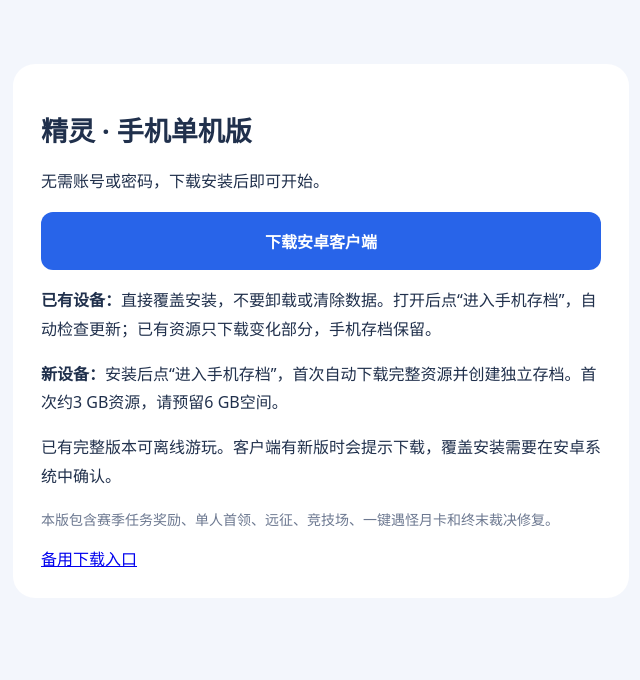
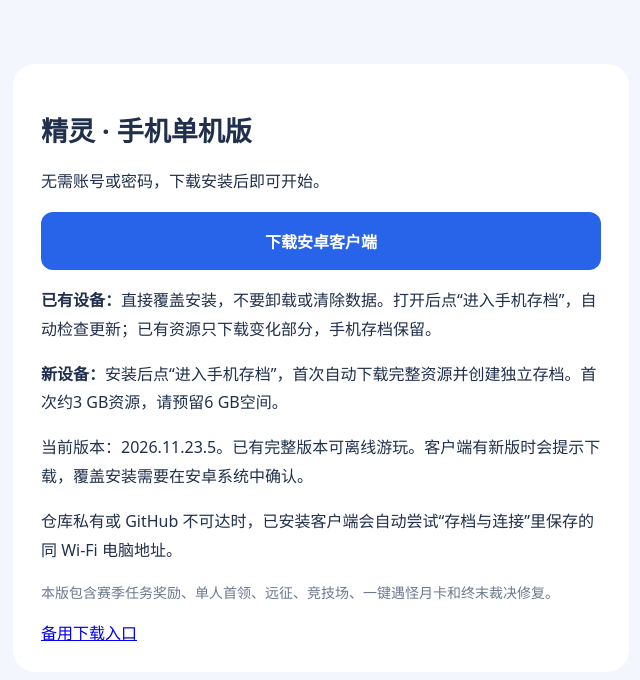
Before and after one commit to smileqc/elf-local-updates, a plain HTML site: page index.html in a window 1280 px wide. Shown: the whole page, without its empty margins (319-959 px from the left). Drawn offline with Linux system fonts and the light colour scheme.

Commit message:
Document APK version and automatic Wi-Fi fallback

```diff
--- a/index.html
+++ b/index.html
@@ -4,6 +4,7 @@
 <a class="download" href="https://github.com/smileqc/elf-local-updates/releases/latest/download/elf-offline.apk">下载安卓客户端</a>
 <p><strong>已有设备：</strong>直接覆盖安装，不要卸载或清除数据。打开后点“进入手机存档”，自动检查更新；已有资源只下载变化部分，手机存档保留。</p>
 <p><strong>新设备：</strong>安装后点“进入手机存档”，首次自动下载完整资源并创建独立存档。首次约3 GB资源，请预留6 GB空间。</p>
-<p>已有完整版本可离线游玩。客户端有新版时会提示下载，覆盖安装需要在安卓系统中确认。</p>
+<p>当前版本：2026.11.23.5。已有完整版本可离线游玩。客户端有新版时会提示下载，覆盖安装需要在安卓系统中确认。</p>
+<p>仓库私有或 GitHub 不可达时，已安装客户端会自动尝试“存档与连接”里保存的同 Wi-Fi 电脑地址。</p>
 <p class="small">本版包含赛季任务奖励、单人首领、远征、竞技场、一键遇怪月卡和终末裁决修复。</p>
 <a href="https://github.com/smileqc/elf-local-updates/releases/latest">备用下载入口</a></main></html>
```
